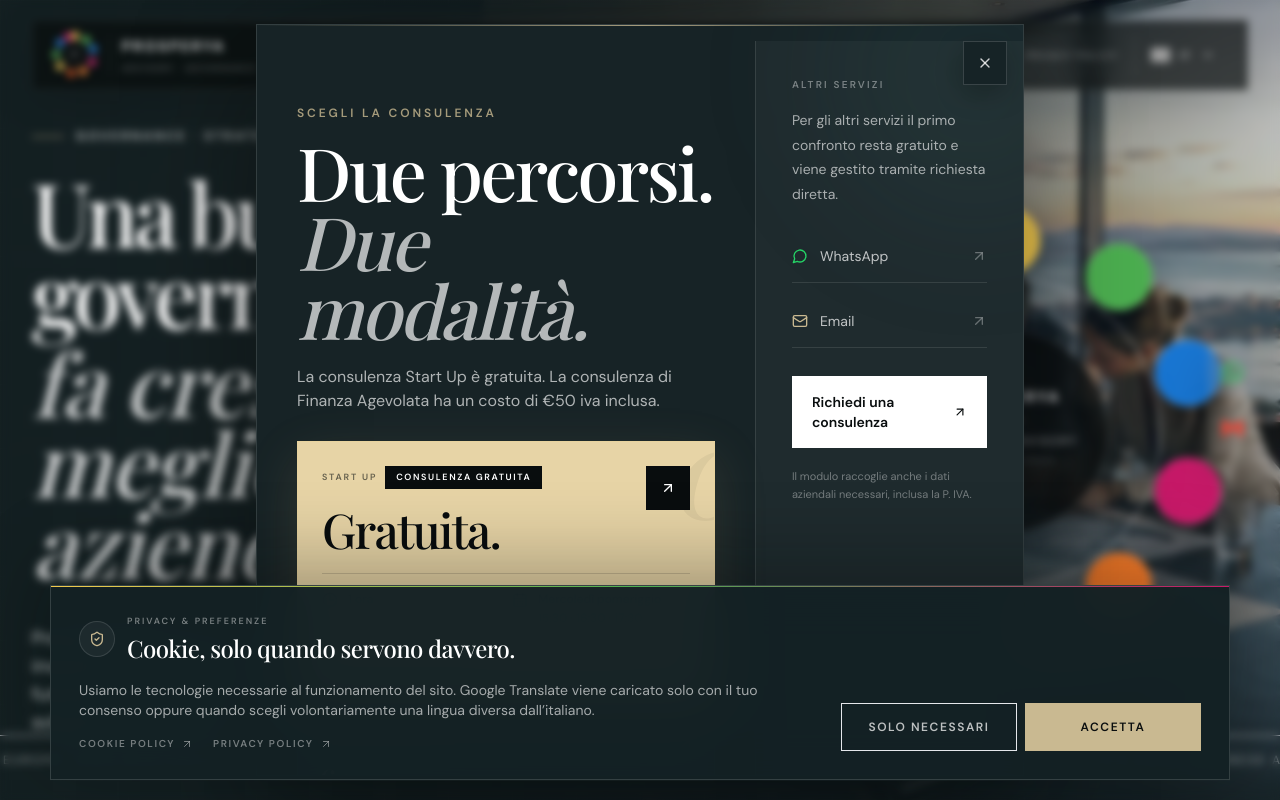
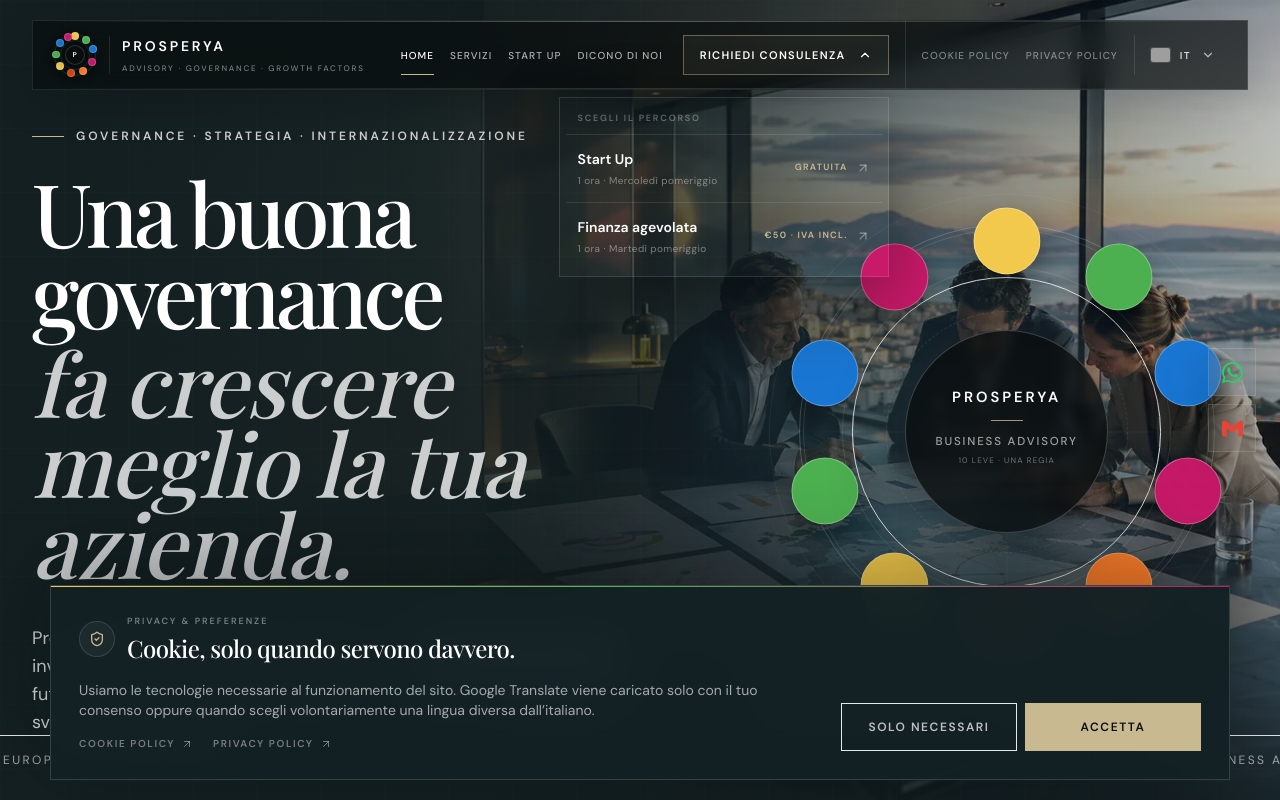
Before and after one commit to gaetanomeli95-lab/Prosperya-site, a Next.js app: page / in a window 1280 px wide. Both pictures are taken after a click on the button "RICHIEDI CONSULENZA". Shown: the top 800 px of the page. Built offline with nearby package versions, Linux system fonts and the light colour scheme; grey boxes are pictures that could not be loaded; a web font is replaced by a local one.

Commit message:
ux: split consultation menu into startup and finance paths

```diff
--- a/src/components/Header.tsx
+++ b/src/components/Header.tsx
@@ -1,13 +1,13 @@
 'use client';
 
-import { useEffect, useState } from 'react';
+import { useEffect, useRef, useState } from 'react';
 import Link from 'next/link';
 import { usePathname } from 'next/navigation';
 import { AnimatePresence, motion } from 'framer-motion';
-import { ArrowRight, ArrowUpRight, Menu, X } from 'lucide-react';
+import { ArrowRight, ArrowUpRight, ChevronDown, Menu, X } from 'lucide-react';
 import { mainNav } from '@/data/navigation';
 import { company } from '@/data/company';
-import { ConsultationModal } from './ConsultationModal';
+import { consultationConfig, startupConsultationConfig } from '@/data/consultations';
 import { LanguageSwitcher } from './LanguageSwitcher';
 import { MiniBrandMark } from './MiniBrandMark';
 
@@ -16,6 +16,7 @@ export function Header() {
   const [scrolled, setScrolled] = useState(false);
   const [open, setOpen] = useState(false);
   const [consultationOpen, setConsultationOpen] = useState(false);
+  const consultationRef = useRef<HTMLDivElement>(null);
 
   useEffect(() => {
     const onScroll = () => setScrolled(window.scrollY > 32);
@@ -41,6 +42,28 @@ export function Header() {
     media.addEventListener('change', closeOnDesktop);
     return () => media.removeEventListener('change', closeOnDesktop);
   }, []);
+
+  useEffect(() => {
+    if (!consultationOpen) return;
+
+    const onPointerDown = (event: PointerEvent) => {
+      if (!consultationRef.current?.contains(event.target as Node)) setConsultationOpen(false);
+    };
+    const onKeyDown = (event: KeyboardEvent) => {
+      if (event.key === 'Escape') setConsultationOpen(false);
+    };
+
+    document.addEventListener('pointerdown', onPointerDown);
+    window.addEventListener('keydown', onKeyDown);
+    return () => {
+      document.removeEventListener('pointerdown', onPointerDown);
+      window.removeEventListener('keydown', onKeyDown);
+    };
+  }, [consultationOpen]);
+
+  useEffect(() => {
+    setConsultationOpen(false);
+  }, [pathname]);
 
   const isActive = (href: string) => {
     if (href === '/') return pathname === '/';
@@ -80,15 +103,69 @@ export function Header() {
 
                   if (consultation) {
                     return (
+                      <div key={item.href} ref={consultationRef} className="relative flex h-full items-center">
                         <button
-                        key={item.href}
                           type="button"
-                        onClick={() => setConsultationOpen(true)}
+                          onClick={() => setConsultationOpen((value) => !value)}
                           className="group mx-3 inline-flex h-10 items-center gap-3 border border-sand/45 bg-sand/[0.06] px-4 text-[11px] font-semibold uppercase tracking-[0.12em] !text-white transition-all duration-300 hover:border-sand hover:bg-sand hover:!text-night 2xl:mx-4 2xl:px-5"
+                          aria-expanded={consultationOpen}
+                          aria-haspopup="menu"
                         >
                           {item.label}
-                        <ArrowUpRight className="h-3.5 w-3.5 transition-transform duration-300 group-hover:-translate-y-0.5 group-hover:translate-x-0.5" />
+                          <ChevronDown className={`h-3.5 w-3.5 transition-transform duration-300 ${consultationOpen ? 'rotate-180' : ''}`} />
                         </button>
+
+                        <AnimatePresence>
+                          {consultationOpen && (
+                            <motion.div
+                              initial={{ opacity: 0, y: -6, scale: 0.985 }}
+                              animate={{ opacity: 1, y: 0, scale: 1 }}
+                              exit={{ opacity: 0, y: -4, scale: 0.99 }}
+                              transition={{ duration: 0.18 }}
+                              role="menu"
+                              className="absolute right-3 top-[calc(100%+8px)] z-[90] w-[330px] border border-white/12 bg-[#111A1C]/98 p-1.5 shadow-[0_24px_70px_rgba(0,0,0,.36)] backdrop-blur-xl 2xl:right-4"
+                            >
+                              <p className="px-3 pb-2 pt-2 text-[9px] font-semibold uppercase tracking-[.2em] !text-white/32">Scegli il percorso</p>
+
+                              <a
+                                href={startupConsultationConfig.bookingUrl}
+                                target="_blank"
+                                rel="noopener noreferrer"
+                                role="menuitem"
+                                onClick={() => setConsultationOpen(false)}
+                                className="group flex items-center justify-between gap-4 border-t border-white/10 px-3 py-3.5 transition-colors hover:bg-white/[0.045]"
+                              >
+                                <span>
+                                  <span className="block text-sm font-semibold !text-white">Start Up</span>
+                                  <span className="mt-1 block text-[10px] tracking-[.04em] !text-white/42">1 ora · Mercoledì pomeriggio</span>
+                                </span>
+                                <span className="flex shrink-0 items-center gap-2">
+                                  <span className="text-[9px] font-bold uppercase tracking-[.14em] text-sand">Gratuita</span>
+                                  <ArrowUpRight className="h-3.5 w-3.5 text-white/40 transition-transform group-hover:-translate-y-0.5 group-hover:translate-x-0.5" />
+                                </span>
+                              </a>
+
+                              <a
+                                href={consultationConfig.bookingUrl}
+                                target="_blank"
+                                rel="noopener noreferrer"
+                                role="menuitem"
+                                onClick={() => setConsultationOpen(false)}
+                                className="group flex items-center justify-between gap-4 border-t border-white/10 px-3 py-3.5 transition-colors hover:bg-white/[0.045]"
+                              >
+                                <span>
+                                  <span className="block text-sm font-semibold !text-white">Finanza agevolata</span>
+                                  <span className="mt-1 block text-[10px] tracking-[.04em] !text-white/42">1 ora · Martedì pomeriggio</span>
+                                </span>
+                                <span className="flex shrink-0 items-center gap-2">
+                                  <span className="text-[9px] font-bold uppercase tracking-[.14em] text-sand">€{consultationConfig.price} · IVA incl.</span>
+                                  <ArrowUpRight className="h-3.5 w-3.5 text-white/40 transition-transform group-hover:-translate-y-0.5 group-hover:translate-x-0.5" />
+                                </span>
+                              </a>
+                            </motion.div>
+                          )}
+                        </AnimatePresence>
+                      </div>
                     );
                   }
 
@@ -162,26 +239,71 @@ export function Header() {
 
                     if (consultation) {
                       return (
-                        <motion.button
+                        <motion.div
                           key={item.href}
                           initial={{ opacity: 0, y: 12 }}
                           animate={{ opacity: 1, y: 0 }}
                           transition={{ delay: 0.05 + index * 0.035 }}
+                          className="my-5 border border-sand/25 bg-sand/[0.045]"
+                        >
+                          <button
                             type="button"
-                          onClick={() => {
-                            setOpen(false);
-                            setConsultationOpen(true);
-                          }}
-                          className="group my-5 flex w-full items-center justify-between border border-sand/30 bg-sand/[0.08] px-4 py-5 text-left sm:px-5"
+                            onClick={() => setConsultationOpen((value) => !value)}
+                            className="flex w-full items-center justify-between px-4 py-4 text-left sm:px-5"
+                            aria-expanded={consultationOpen}
                           >
                             <span>
-                            <span className="block text-[9px] font-semibold uppercase tracking-[.22em] !text-sand/75">05 · Private advisory</span>
-                            <span className="mt-2 block text-2xl font-heading !text-white sm:text-3xl">{item.label}</span>
+                              <span className="block text-[9px] font-semibold uppercase tracking-[.22em] !text-sand/65">05 · Private advisory</span>
+                              <span className="mt-1.5 block text-2xl font-heading !text-white sm:text-3xl">{item.label}</span>
                             </span>
-                          <span className="grid h-10 w-10 place-items-center bg-sand !text-night">
-                            <ArrowUpRight className="h-4 w-4" />
+                            <ChevronDown className={`h-4 w-4 text-sand/80 transition-transform ${consultationOpen ? 'rotate-180' : ''}`} />
+                          </button>
+
+                          <AnimatePresence initial={false}>
+                            {consultationOpen && (
+                              <motion.div
+                                initial={{ height: 0, opacity: 0 }}
+                                animate={{ height: 'auto', opacity: 1 }}
+                                exit={{ height: 0, opacity: 0 }}
+                                transition={{ duration: 0.22 }}
+                                className="overflow-hidden border-t border-white/10"
+                              >
+                                <a
+                                  href={startupConsultationConfig.bookingUrl}
+                                  target="_blank"
+                                  rel="noopener noreferrer"
+                                  onClick={() => {
+                                    setConsultationOpen(false);
+                                    setOpen(false);
+                                  }}
+                                  className="flex items-center justify-between gap-4 px-4 py-4 sm:px-5"
+                                >
+                                  <span>
+                                    <span className="block text-sm font-semibold !text-white">Start Up</span>
+                                    <span className="mt-1 block text-[10px] !text-white/40">Mercoledì · 1 ora</span>
                                   </span>
-                        </motion.button>
+                                  <span className="flex items-center gap-2 text-[9px] font-bold uppercase tracking-[.14em] text-sand">Gratuita <ArrowUpRight className="h-3.5 w-3.5" /></span>
+                                </a>
+                                <a
+                                  href={consultationConfig.bookingUrl}
+                                  target="_blank"
+                                  rel="noopener noreferrer"
+                                  onClick={() => {
+                                    setConsultationOpen(false);
+                                    setOpen(false);
+                                  }}
+                                  className="flex items-center justify-between gap-4 border-t border-white/10 px-4 py-4 sm:px-5"
+                                >
+                                  <span>
+                                    <span className="block text-sm font-semibold !text-white">Finanza agevolata</span>
+                                    <span className="mt-1 block text-[10px] !text-white/40">Martedì · 1 ora</span>
+                                  </span>
+                                  <span className="flex items-center gap-2 text-[9px] font-bold uppercase tracking-[.14em] text-sand">€{consultationConfig.price} · IVA incl. <ArrowUpRight className="h-3.5 w-3.5" /></span>
+                                </a>
+                              </motion.div>
+                            )}
+                          </AnimatePresence>
+                        </motion.div>
                       );
                     }
 
@@ -222,8 +344,6 @@ export function Header() {
           </motion.div>
         )}
       </AnimatePresence>
-
-      <ConsultationModal open={consultationOpen} onClose={() => setConsultationOpen(false)} />
     </>
   );
 }
```
Lines whose indentation alone changed are shown as unchanged.
